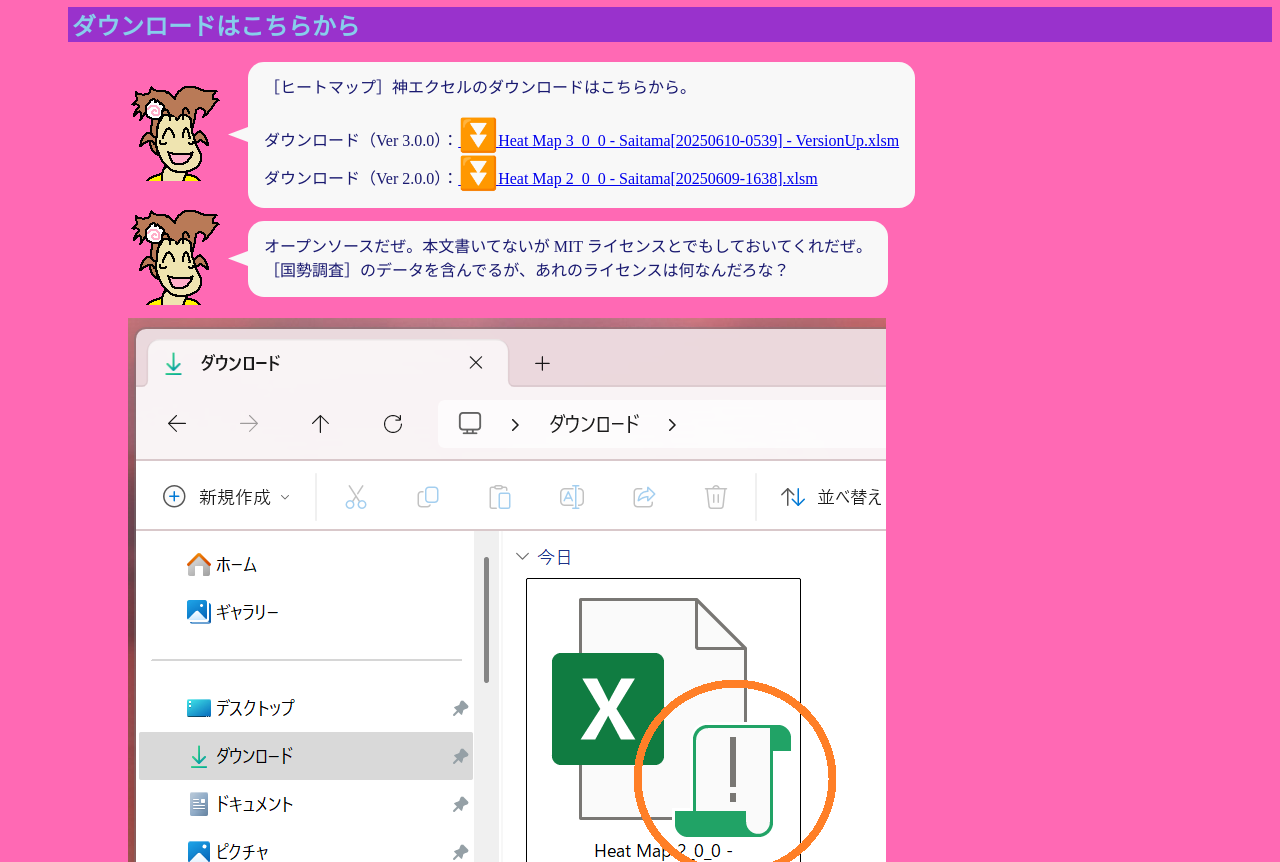
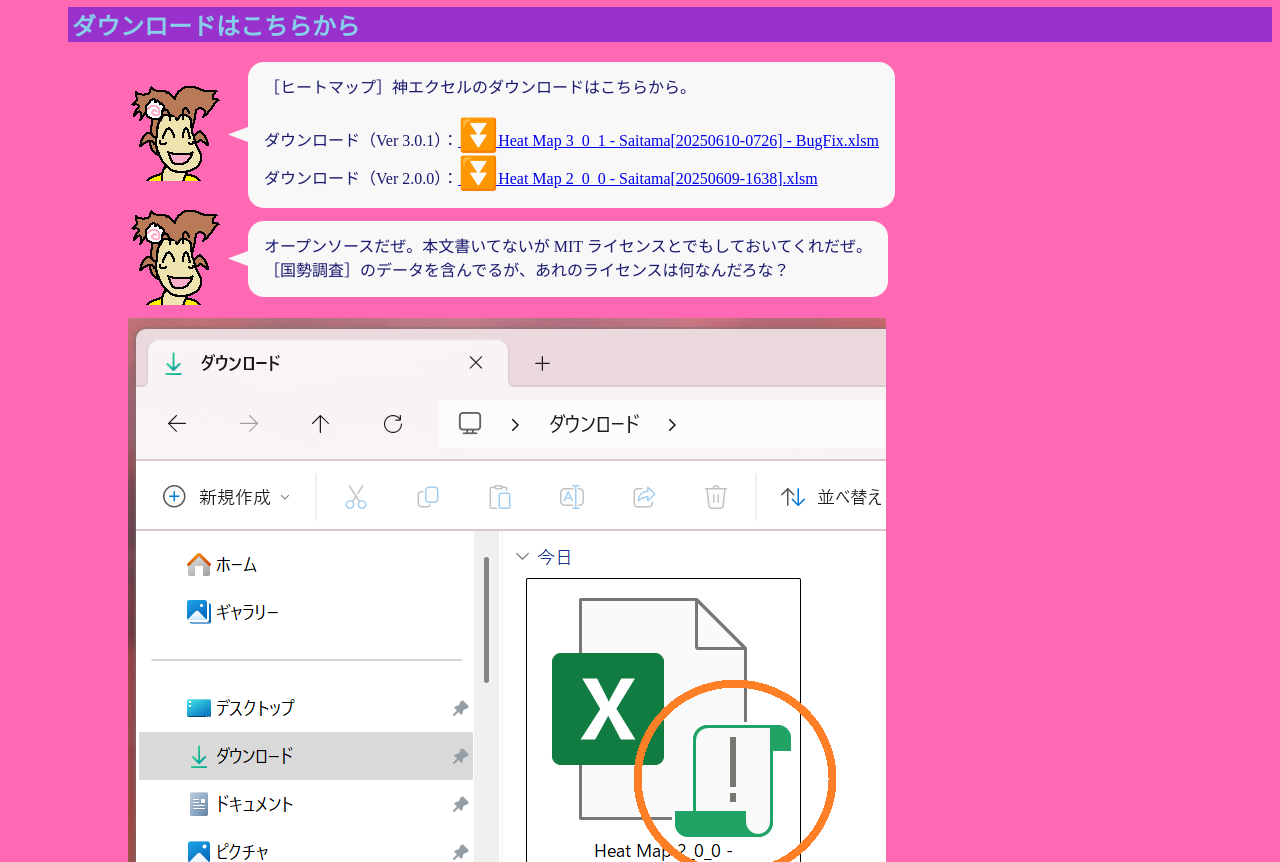
Before and after one commit to muzudho/Warabenture-2025, a Nuxt app: page /team-mirai-volunteer/heat-map in a window 1280 px wide. Shown: the part 6640-7502 px from the top of the page. Built offline with nearby package versions, Linux system fonts and the light colour scheme.

Commit message:
Heat Map Version 3.0.1

```diff
--- a/pages/team-mirai-volunteer/heat-map.vue
+++ b/pages/team-mirai-volunteer/heat-map.vue
@@ -102,7 +102,7 @@
             <div class="baloon">
                 ［ヒートマップ］神エクセルのダウンロードはこちらから。<br>
                 <br>
-                ダウンロード（Ver 3.0.0）：<a href="/products/202506/Heat Map 3_0_0 - Saitama[20250610-0539] - VersionUp.xlsm"><span class="font-x2">⏬</span>Heat Map 3_0_0 - Saitama[20250610-0539] - VersionUp.xlsm</a><br>
+                ダウンロード（Ver 3.0.1）：<a href="/products/202506/Heat Map 3_0_1 - Saitama[20250610-0726] - BugFix.xlsm"><span class="font-x2">⏬</span>Heat Map 3_0_1 - Saitama[20250610-0726] - BugFix.xlsm</a><br>
                 ダウンロード（Ver 2.0.0）：<a href="/products/202506/Heat Map 2_0_0 - Saitama[20250609-1638].xlsm"><span class="font-x2">⏬</span>Heat Map 2_0_0 - Saitama[20250609-1638].xlsm</a>
             </div>
         </div>
```
Also changed, not shown: 2 other files (tests, documents, lock files or other folders).
